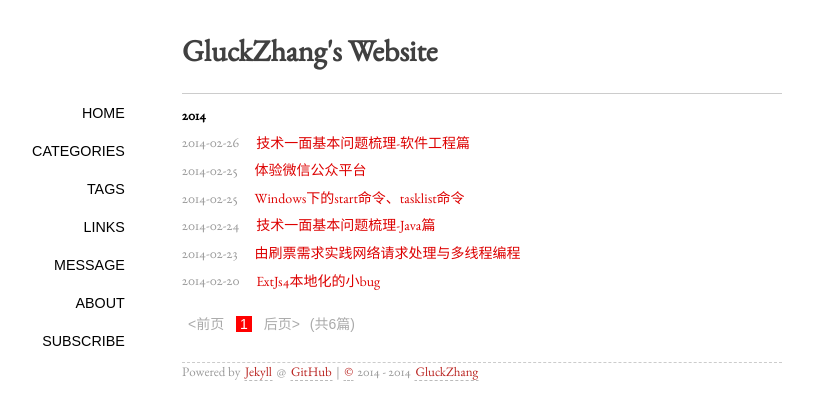
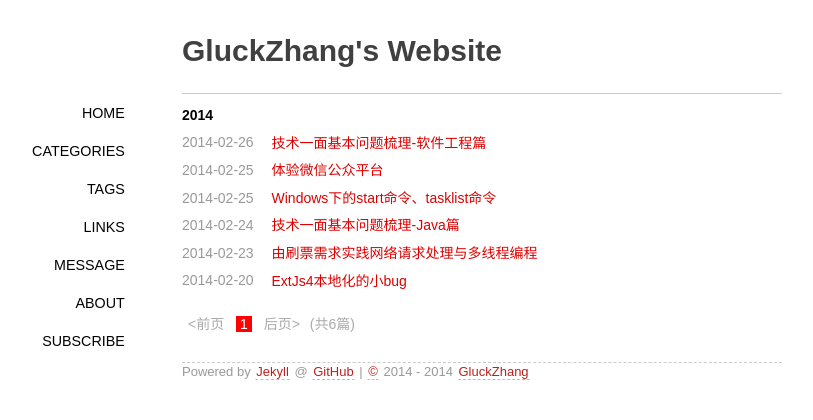
Before and after one commit to gluckzhang/gluckzhang.github.io, a Jekyll site: the page built from index.html, in a window 1280 px wide. Shown: the top 420 px of the page, without its empty margins (158-971 px from the left). Built offline with Jekyll 4.4.1, drawn with Linux system fonts in a browser that asks for light colours; some web fonts are replaced; Markdown is read by kramdown in place of the engine named in the settings; the list of posts is cut into pages by our own code.

Commit message:
change font config

```diff
--- a/media/css/clearness.css
+++ b/media/css/clearness.css
@@ -10,7 +10,7 @@ blockquote {
     padding: 0;
 }
 body {
-    font-family: "EBGaramond-Regular", "Helvetica", "Hiragino Sans GB", "Arial", "sans-serif";
+    font-family: 'Gafata', Arial, sans-serif;
     font-size: 13px;
     line-height: 18px;
     color: #000;
--- a/media/css/style.css
+++ b/media/css/style.css
@@ -11,10 +11,10 @@
 @import url(http://fonts.googleapis.com/css?family=Electrolize);
 @import url(http://fonts.googleapis.com/css?family=Cuprum);
 @font-face {
-	font-family: 'EBGaramond-Regular';
+	font-family: 'Gafata-Regular.ttf';
 	font-style: 13px;
 	font-weight: normal;
-	src: local('EBGaramond-Regular'), url('../fonts/EBGaramond-Regular.ttf') format('truetype');
+	src: local('Gafata-Regular.ttf'), url('../fonts/Gafata-Regular.ttf') format('truetype');
 }
 *{padding:0;margin: 0;border:none;outline:none;}
 p{padding:.5em 0;}
```
Also changed, not shown: media/fonts/Gafata-Regular.ttf (added).
